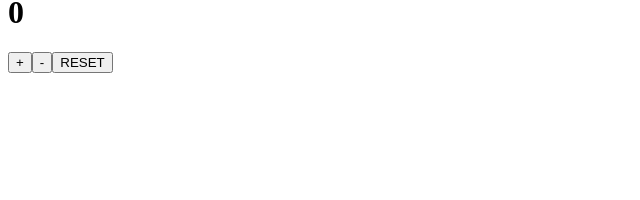
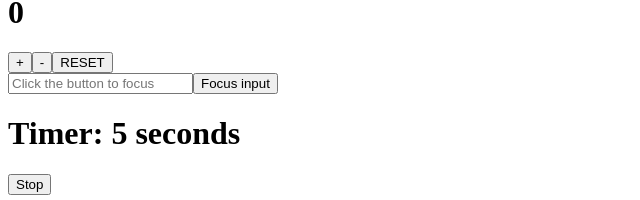
Before and after one commit to SujalKrG/react-demo, a React (Vite) app: page / in a window 1280 px wide. Shown: the part 2195-2395 px from the top of the page, without its empty margins (0-640 px from the left). Before the commit the page ends 2276 px from the top, so only its background shows below. Built offline with nearby package versions, Linux system fonts and the light colour scheme; no server answers.

Commit message:
implemented useRef to make a timer and stop functionality

```diff
--- a/src/App.jsx
+++ b/src/App.jsx
@@ -22,6 +22,8 @@
 import UserProfile from "./components/UserProfile";
 import UpdateUser from "./components/UpdateUser";
 import UserReducerCounter from "./components/UserReducerCounter";
+import FocusInput from "./components/FocusInput";
+import Timer from "./components/Timer";
 
 const App = () => {
   return (
@@ -49,6 +51,8 @@
         <UpdateUser />
       </UserProvider>
       <UserReducerCounter />
+      <FocusInput />
+      <Timer />
       <Footer />
     </div>
   );
--- /dev/null
+++ b/src/components/FocusInput.jsx
@@ -0,0 +1,22 @@
+import React, { useRef } from "react";
+
+const FocusInput = () => {
+  const inputRef = useRef(null);
+  const focusInput = () => {
+    if (inputRef.current) {
+      inputRef.current.focus();
+    }
+  };
+  return (
+    <div>
+      <input
+        type="text"
+        ref={inputRef}
+        placeholder="Click the button to focus"
+      />
+      <button onClick={focusInput}>Focus input</button>
+    </div>
+  );
+};
+
+export default FocusInput;
--- /dev/null
+++ b/src/components/Timer.jsx
@@ -0,0 +1,23 @@
+import React, { useEffect, useRef, useState } from "react";
+
+const Timer = () => {
+  const [count, setCount] = useState(0);
+  const intervalRef = useRef(null);
+  useEffect(() => {
+    intervalRef.current = setInterval(() => {
+      setCount((prevCount) => prevCount + 1);
+    }, 1000);
+
+    return () => {
+      clearInterval(intervalRef.current);
+    };
+  }, []);
+  return (
+    <div>
+      <h1>Timer: {count} seconds</h1>
+      <button onClick={() => clearInterval(intervalRef.current)}>Stop</button>
+    </div>
+  );
+};
+
+export default Timer;
--- a/src/components/UserReducerCounter.jsx
+++ b/src/components/UserReducerCounter.jsx
@@ -19,7 +19,7 @@
       case "Decrement":
         return { ...state, count: state.count - 1 };
       case "Reset":
-        return { count: 0 };
+        return { ...state, count: 0 };
 
       default:
         break;
```
